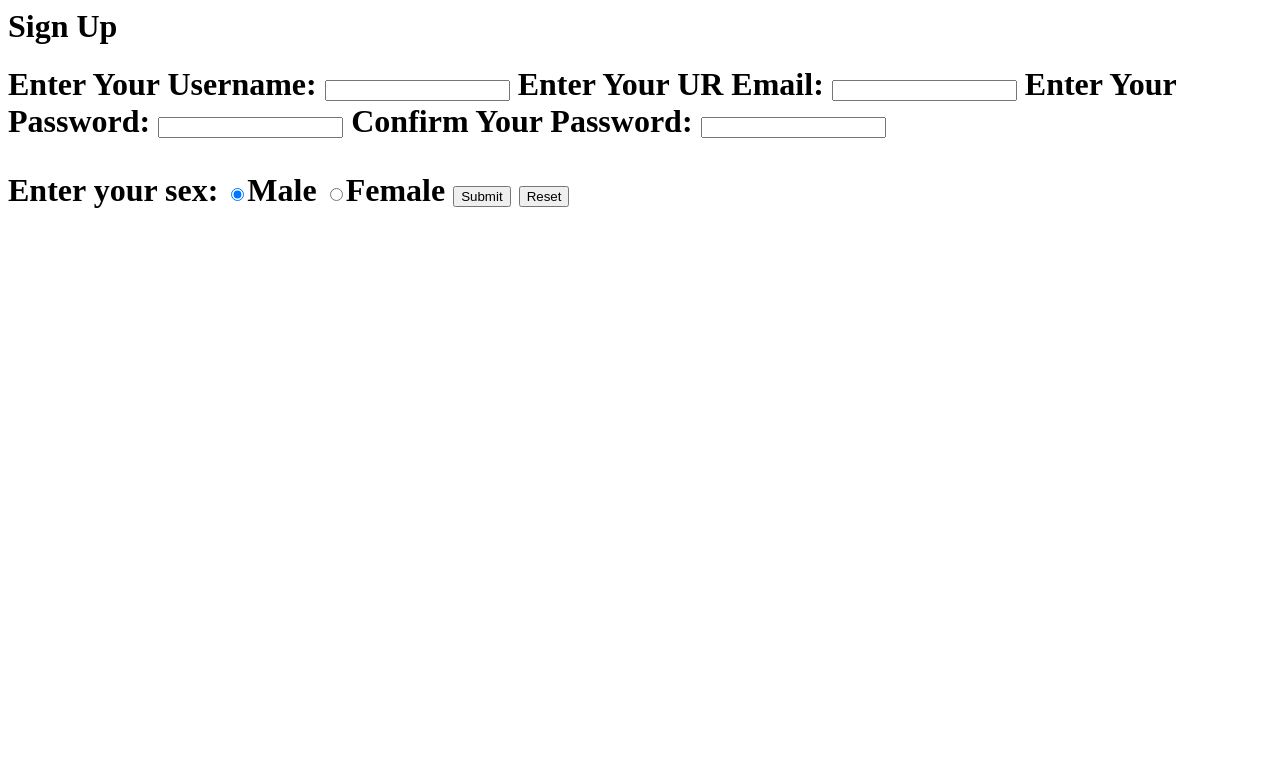
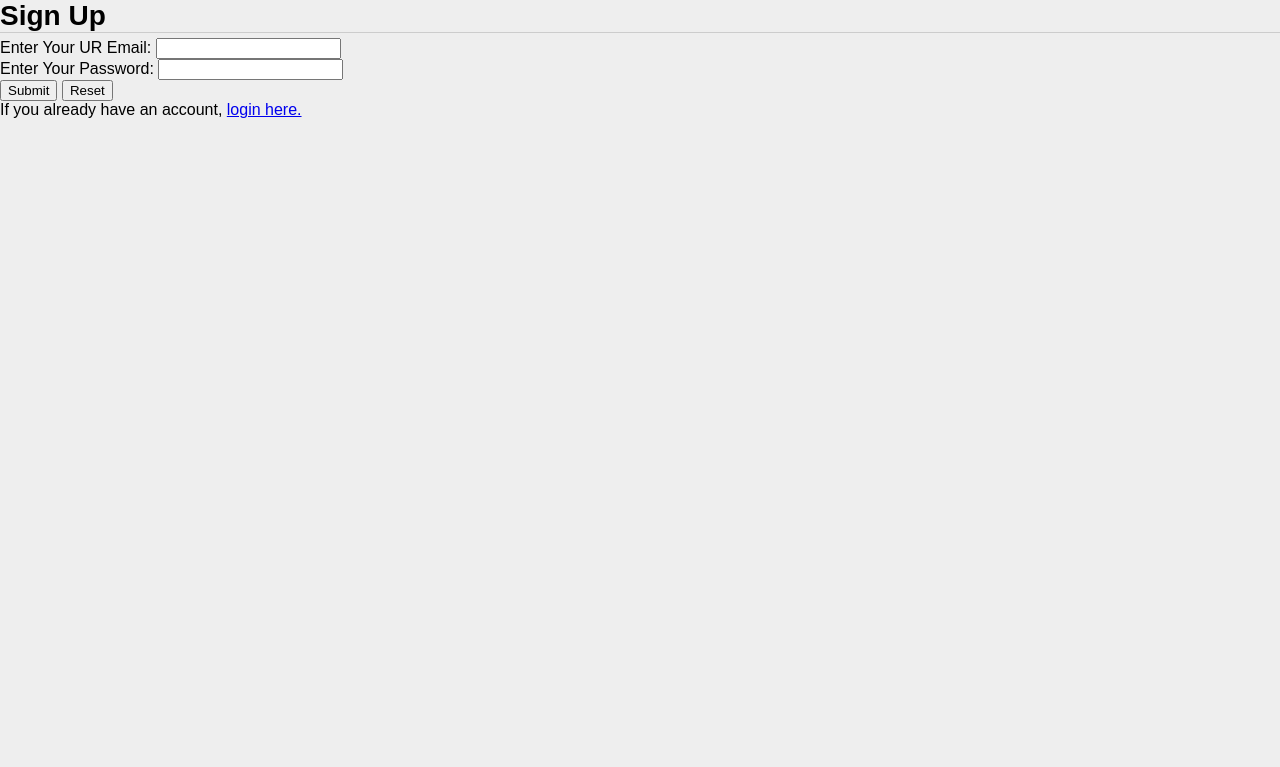
Before and after one commit to CSC210/kaj, a PHP site: page /signup.html in a window 1280 px wide. Shown: the top 767 px of the page. Run offline with PHP 8.4, Linux system fonts and the light colour scheme.

Commit message:
Finished Account Creation Hooray

```diff
--- a/CSS/style.css
+++ b/CSS/style.css
@@ -18,3 +18,24 @@ h1 {
 	color: #000;
 	border-bottom: 1px solid #CCC;
 }
+
+body {
+	background: #EEE;
+	font-family: Arial, sans-serif;
+	font-weight: 400;
+	font-size: 16px;
+	margin: 0px;
+	padding: 0px;
+	min-width: 600px;
+}
+
+
+h2 {
+	font-size: 28px;
+	font-weight: bold;
+	font-family: Arial, sans-serif;
+	margin: 0px 0px 5px;
+	display: block;
+	color: #000;
+	border-bottom: 1px solid #CCC;
+}
--- a/signup.html
+++ b/signup.html
@@ -1,21 +1,20 @@
-<html>
-<head><title>Wheel Sharing</title></head>
+<!DOCTYPE html>
+<head>
+  <title>Wheel Sharing</title>
+  <link rel = "stylesheet" type = "text/css" href = "CSS/style.css">
+</head>
   <body>
-    <h1>Sign Up<h1>
-    <form name="signupform" action="cgi-bin/usersignup.py" method="POST">
-    Enter Your Username:
-    <input name="username" size=20 maxlength=20>
+    <h1>Sign Up</h1>
+    <form action="cgi-bin/signupPHP.php" method="post">
     Enter Your UR Email:
-    <input name="email" size=20 maxlength=50>
+    <input name="email" type="text"><br/>
     Enter Your Password:
-    <input name="pwd" size=20 maxlength=20>
-    Confirm Your Password:
-    <input name="checkpwd" size=20 maxlength=20>
-    <P>Enter your sex:
-    <input type=radio CHECKED name=sex value=MALE>Male
-    <input type=radio name=sex value=FEMALE>Female
+    <input name="pwd" type="password"><br/>
     <INPUT TYPE=submit value="Submit">
     <INPUT TYPE=reset value="Reset">
     </FORM>
+    <div>If you already have an account, <a
+href="http://zzeng9.rochestercs.org/kaj/login.html">login here.</a>
+</div>
   </body>
 </html>
```
Also changed, not shown: cgi-bin/signupPHP.php (added, +31 -0 lines), cgi-bin/welcome.php (added, +21 -0 lines), login.html (+8 -6 lines), 1 other file.
